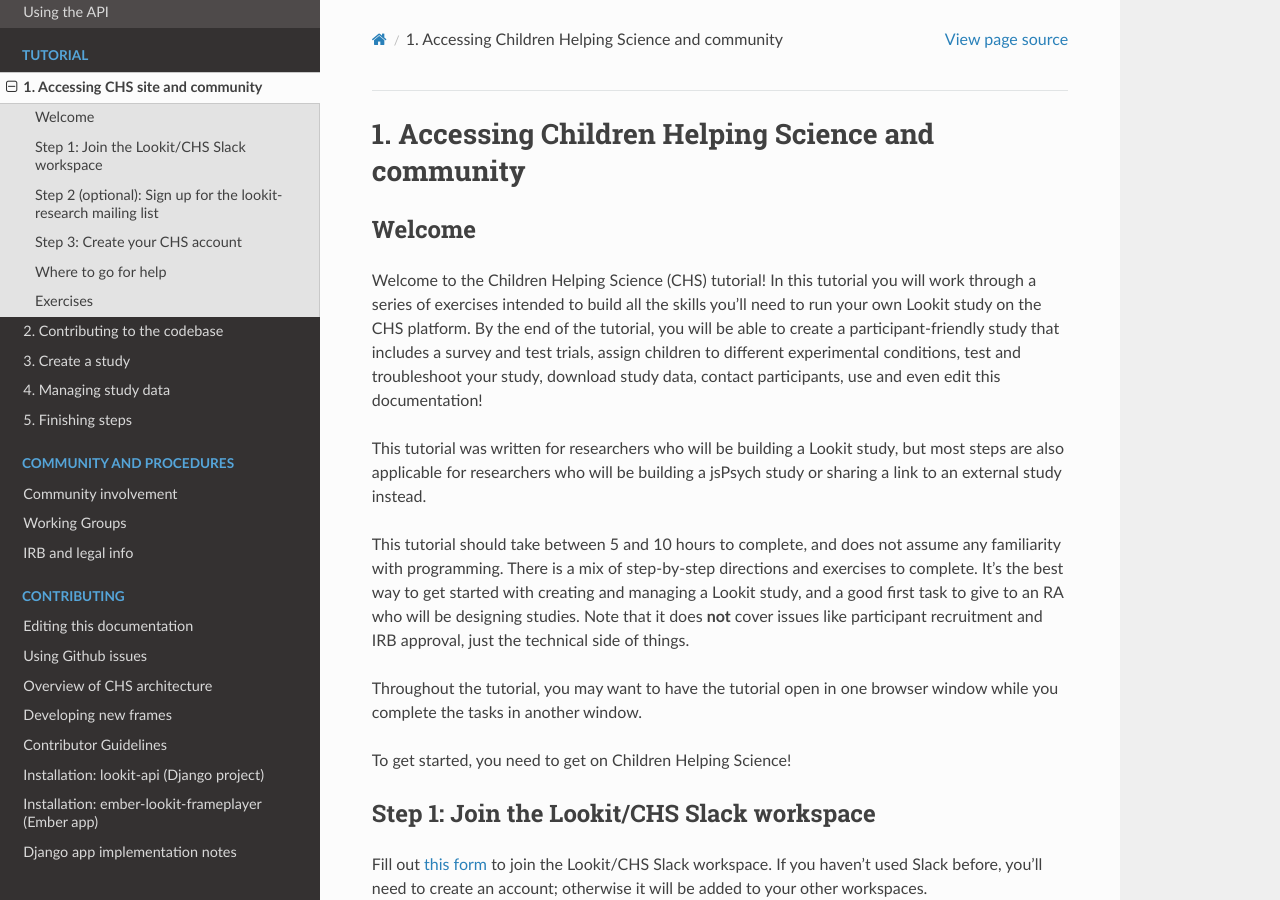
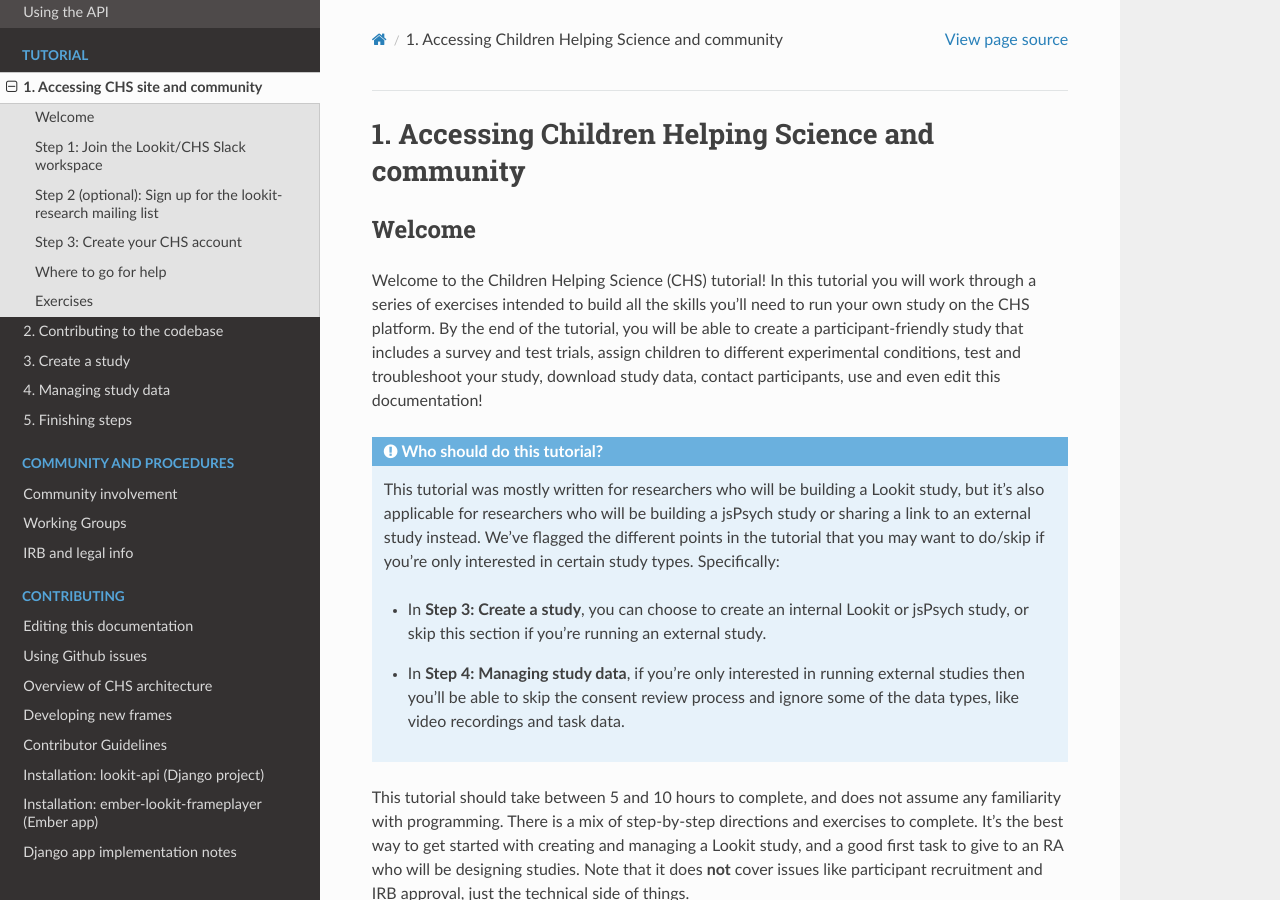
Before and after one commit to lookit/lookit-docs, a Sphinx documentation site: the page built from docs/source/tutorial-access.rst, in a window 1280 px wide and 900 px high. Built offline with Sphinx 7.4.7 and the Read the Docs theme 3.1.0, drawn with Linux system fonts in a browser that asks for light colours.

Commit message:
update welcome section to explain how tutorial works for different study types

```diff
--- a/docs/source/tutorial-access.rst
+++ b/docs/source/tutorial-access.rst
@@ -7,9 +7,14 @@
 Welcome
 ----------
 
-Welcome to the Children Helping Science (CHS) tutorial! In this tutorial you will work through a series of exercises intended to build all the skills you'll need to run your own Lookit study on the CHS platform. By the end of the tutorial, you will be able to create a participant-friendly study that includes a survey and test trials, assign children to different experimental conditions, test and troubleshoot your study, download study data, contact participants, use and even edit this documentation!
+Welcome to the Children Helping Science (CHS) tutorial! In this tutorial you will work through a series of exercises intended to build all the skills you'll need to run your own study on the CHS platform. By the end of the tutorial, you will be able to create a participant-friendly study that includes a survey and test trials, assign children to different experimental conditions, test and troubleshoot your study, download study data, contact participants, use and even edit this documentation!
 
-This tutorial was written for researchers who will be building a Lookit study, but most steps are also applicable for researchers who will be building a jsPsych study or sharing a link to an external study instead.
+.. admonition:: Who should do this tutorial?
+
+   This tutorial was mostly written for researchers who will be building a Lookit study, but it's also applicable for researchers who will be building a jsPsych study or sharing a link to an external study instead. We've flagged the different points in the tutorial that you may want to do/skip if you're only interested in certain study types. Specifically:
+
+   - In **Step 3: Create a study**, you can choose to create an internal Lookit or jsPsych study, or skip this section if you're running an external study.
+   - In **Step 4: Managing study data**, if you're only interested in running external studies then you'll be able to skip the consent review process and ignore some of the data types, like video recordings and task data.
 
 This tutorial should take between 5 and 10 hours to complete, and does not assume any familiarity with programming. There is a mix of step-by-step directions and exercises to complete. It's the best way to get started with creating and managing a Lookit study, and a good first task to give to an RA who will be designing studies. Note that it does **not** cover issues like participant recruitment and IRB approval, just the technical side of things.
 
```
